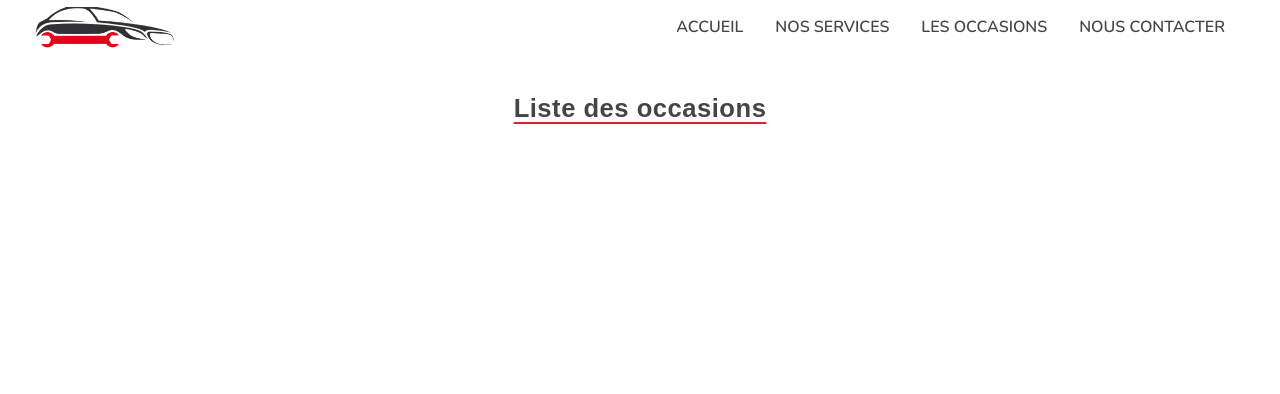
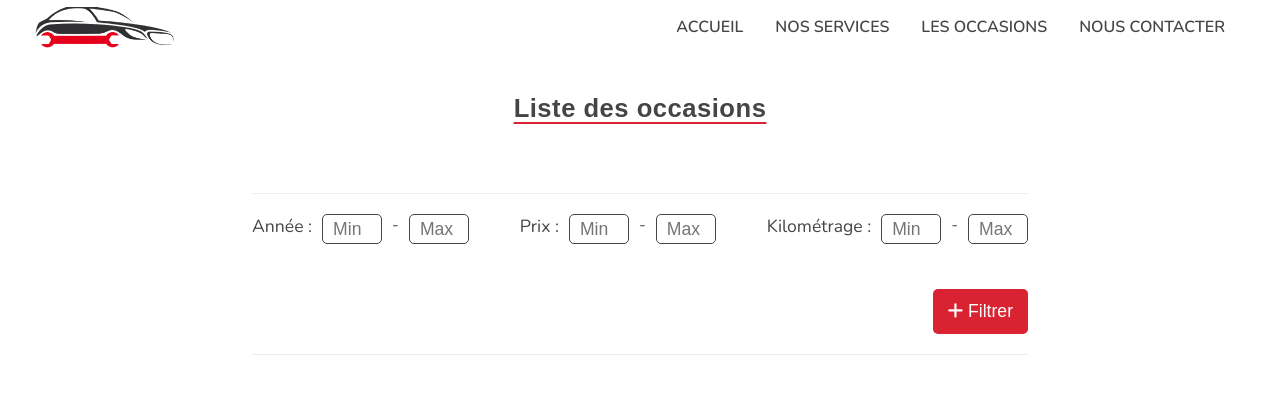
Before and after one commit to JeremyTdr/Garage-Auto, a PHP site: page /autos-occasion.php in a window 1280 px wide. Shown: the top 394 px of the page. Run offline with PHP 8.4, Linux system fonts and the light colour scheme; data that the repository does not hold is empty; some libraries are stand-ins or nearby versions; some web fonts are replaced.

Commit message:
Filter occasion HTML & CSS added

```diff
--- a/actions/mailAction.php
+++ b/actions/mailAction.php
@@ -38,8 +38,5 @@
             mail($mailTo, 'Nouveau message du site', $email_body, $headers);
 
             $msg= "<script language=javascript> alert('Votre message a bien été envoyé !') </script>";
-
-        } else {
-            $msg = "Veuillez renseigner tous les champs";
         }
     }
--- a/autos-occasion.php
+++ b/autos-occasion.php
@@ -9,6 +9,33 @@ include 'pages/includes/html-head.php';
             <div class="admin-section occasions-management">
 
                     <h2 class="page-title">Liste des occasions</h2>
+
+                    <div class="filter-section">
+                        <form class="filter-content" method="POST">
+                            <div class="filters">
+                                <div class="filter">
+                                    <label for="yearFilter" class="modal-label">Année :</label>
+                                    <input type="text" class="modal-input form_data" name="yearMin" placeholder="Min">
+                                    <span>-</span>
+                                    <input type="text" class="modal-input form_data" name="yearMax" placeholder="Max">
+                                </div>
+                                <div class="filter">
+                                    <label for="priceFilter" class="modal-label">Prix :</label>
+                                    <input type="text" class="modal-input form_data" name="priceMin" placeholder="Min">
+                                    <span>-</span>
+                                    <input type="text" class="modal-input form_data" name="priceMax" placeholder="Max">
+                                </div>
+                                <div class="filter">
+                                    <label for="kmsFilter" class="modal-label">Kilométrage :</label>
+                                    <input type="text" class="modal-input form_data" name="kmsMin" placeholder="Min">
+                                    <span>-</span>
+                                    <input type="text" class="modal-input form_data" name="kmsMax" placeholder="Max">
+                                </div>
+                            </div>
+
+                            <button type="button" class="filter-btn"><i class="fas fa-plus"></i> Filtrer</button>
+                        </form>
+                    </div>
 
                     <div class="occasions-list">
                         <?php while($occasion = $getOccasions->fetch()){ ?>
--- a/index.php
+++ b/index.php
@@ -4,7 +4,6 @@
 <?php include './pages/sections/resume.php'; ?>
 <?php include './pages/sections/services.php'; ?>
 <?php include './pages/sections/occasions.php'; ?>
-
 <?php include './pages/sections/contact.php'; ?>
 
 <?php include './pages/includes/html-foot.php'; ?>
--- a/pages/sections/contact.php
+++ b/pages/sections/contact.php
@@ -20,7 +20,6 @@ require ('actions/mailAction.php');
                 </div>
             </div>
             <div class="contact-form">
-                <?php echo $msg; ?>
                 <form class="contact-msg" method="POST" enctype="multipart/form-data">
                     <label for="mailNom">Nom</label>
                     <input type="text" name="mailNom" required="required">
--- a/src/sass/includes/_occasions.scss
+++ b/src/sass/includes/_occasions.scss
@@ -13,6 +13,33 @@
 }
 
 .occasions-management {
+  .filter-section {
+    border-bottom: 1px solid $light;
+    border-top: 1px solid $light;
+    .filter-content {
+      width: 100%;
+      margin: 20px auto;
+      .filters {
+        .filter {
+          display: flex;
+          justify-content: space-between;
+          label {
+            width: 120px;
+          }
+          input {
+            width: 60px;
+          }
+        }
+      }
+    }
+
+    .filter-btn {
+      @include button;
+      margin-top: 20px;
+      margin-right: 0;
+    }
+  }
+
   .occasions-list {
     display: flex;
     flex-direction: column;
@@ -34,6 +61,7 @@
         justify-content: center;
         background-color: $light;
         border-bottom: 1px solid $gray;
+        border-radius: $border-radius;
 
         img {
           max-width: 100%;
@@ -96,6 +124,25 @@
 
 @media screen and (min-width: 700px) {
   .occasions-management {
+    .filter-section {
+      margin-top: 40px;
+      .filter-content {
+        .filters {
+          display: flex;
+          justify-content: space-between;
+          .filter {
+            label {
+              width: fit-content;
+              margin-right: 10px;
+            }
+            span {
+              margin: 0 10px;
+            }
+          }
+        }
+      }
+    }
+
     .occasions-list {
       flex-direction: row;
       align-items: center;
--- a/src/style.css
+++ b/src/style.css
@@ -533,6 +533,40 @@ footer .footer-items .footer-contact .contact-infos .fas {
   background-color: #d9777f;
 }
 
+.occasions-management .filter-section {
+  border-bottom: 1px solid #ececec;
+  border-top: 1px solid #ececec;
+}
+.occasions-management .filter-section .filter-content {
+  width: 100%;
+  margin: 20px auto;
+}
+.occasions-management .filter-section .filter-content .filters .filter {
+  display: flex;
+  justify-content: space-between;
+}
+.occasions-management .filter-section .filter-content .filters .filter label {
+  width: 120px;
+}
+.occasions-management .filter-section .filter-content .filters .filter input {
+  width: 60px;
+}
+.occasions-management .filter-section .filter-btn {
+  width: fit-content;
+  margin: 0 auto;
+  padding: 12px 15px;
+  border-radius: 5px;
+  border: none;
+  color: #ffffff;
+  background-color: #d92332;
+  font-size: 1.1rem;
+  cursor: pointer;
+  margin-top: 20px;
+  margin-right: 0;
+}
+.occasions-management .filter-section .filter-btn:hover {
+  background-color: #d9777f;
+}
 .occasions-management .occasions-list {
   display: flex;
   flex-direction: column;
@@ -554,6 +588,7 @@ footer .footer-items .footer-contact .contact-infos .fas {
   justify-content: center;
   background-color: #ececec;
   border-bottom: 1px solid #454545;
+  border-radius: 5px;
 }
 .occasions-management .occasions-list .occasions-card .occasions-img img {
   max-width: 100%;
@@ -603,6 +638,20 @@ footer .footer-items .footer-contact .contact-infos .fas {
 }
 
 @media screen and (min-width: 700px) {
+  .occasions-management .filter-section {
+    margin-top: 40px;
+  }
+  .occasions-management .filter-section .filter-content .filters {
+    display: flex;
+    justify-content: space-between;
+  }
+  .occasions-management .filter-section .filter-content .filters .filter label {
+    width: fit-content;
+    margin-right: 10px;
+  }
+  .occasions-management .filter-section .filter-content .filters .filter span {
+    margin: 0 10px;
+  }
   .occasions-management .occasions-list {
     flex-direction: row;
     align-items: center;
```
Also changed, not shown: 1 other file.
